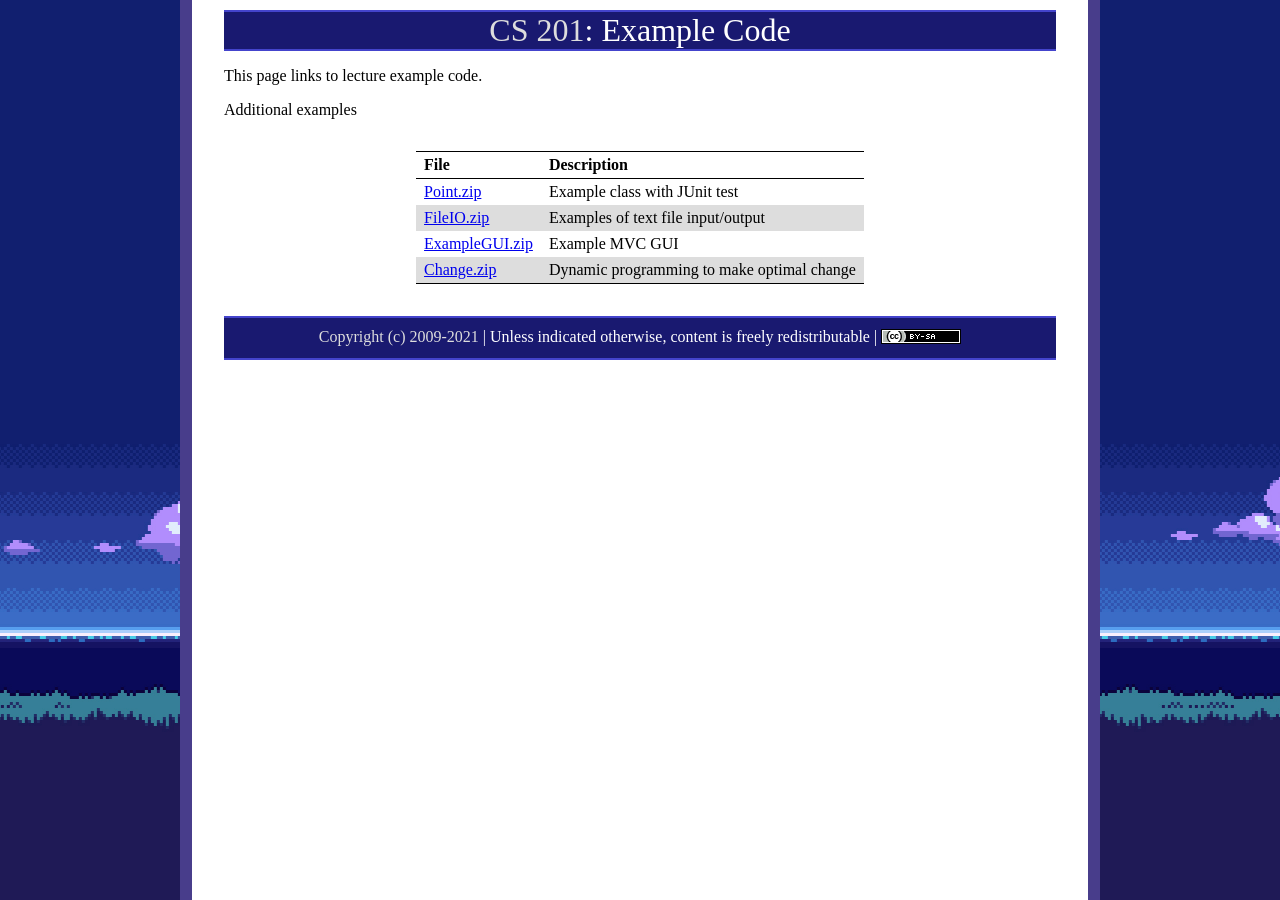
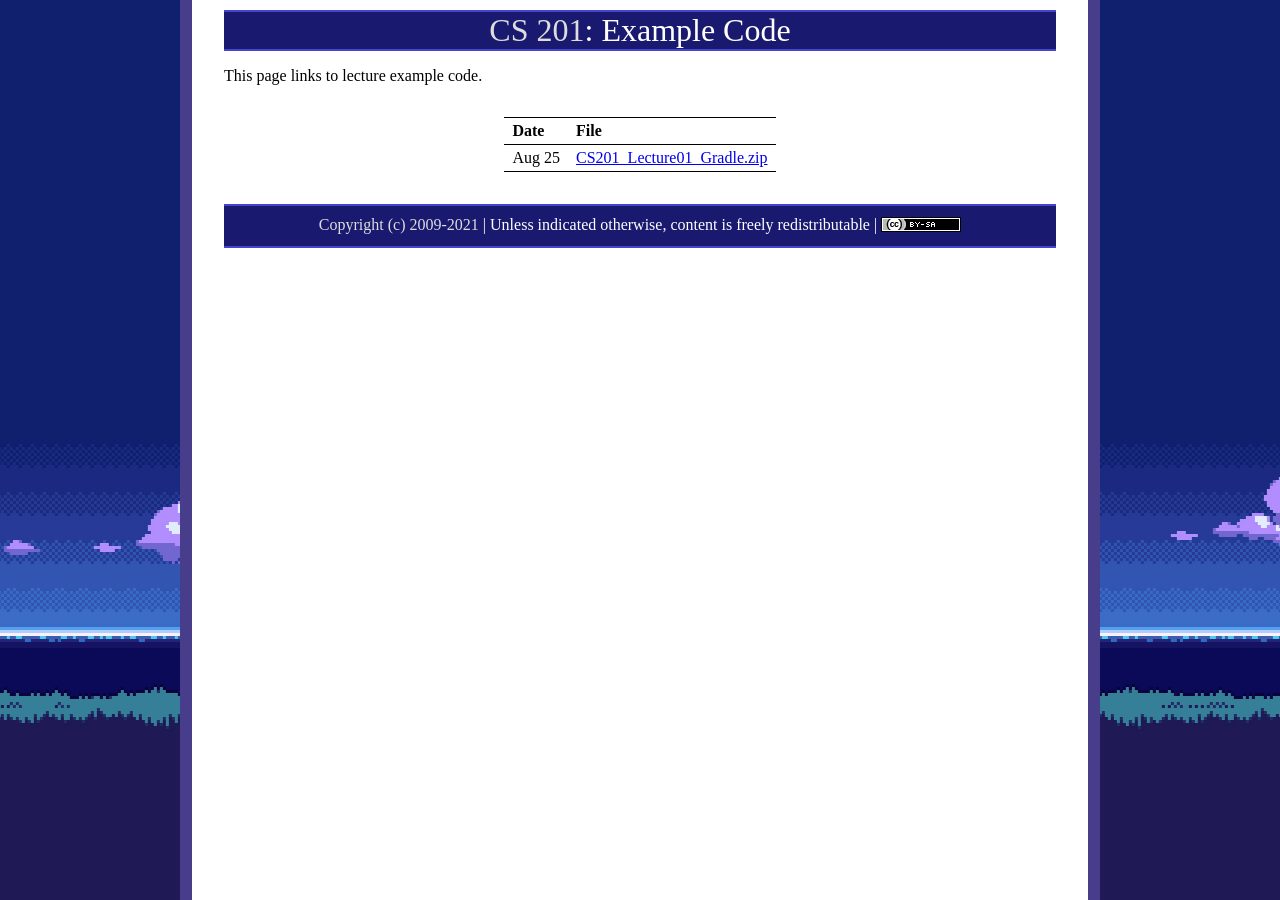
Before and after one commit to ycpcs/cs201-fall2021, a Jekyll site: the page built from examples/index.md, in a window 1280 px wide. Built offline with Jekyll 4.4.1, drawn with Linux system fonts in a browser that asks for light colours.

Commit message:
add example 1
add example 1

```diff
--- a/examples/index.md
+++ b/examples/index.md
@@ -5,6 +5,11 @@ title: "Example Code"
 
 This page links to lecture example code.
 
+Date     |    File
+-------- | --------------------------------
+Aug 25   | [CS201\_Lecture01\_Gradle.zip](CS201_Lecture01_Gradle.zip)
+
+<!--
 Additional examples
 
 File     | Description
@@ -14,7 +19,6 @@ File     | Description
 [ExampleGUI.zip](ExampleGUI.zip) | Example MVC GUI
 [Change.zip](Change.zip)         | Dynamic programming to make optimal change
 
-<!--
 Date     |    File
 -------- | --------------------------------
 Feb 18   | [CS201\_Lecture06\_Gradle.zip](CS201_Lecture06_Gradle.zip)
```
Also changed, not shown: 1 other file.
